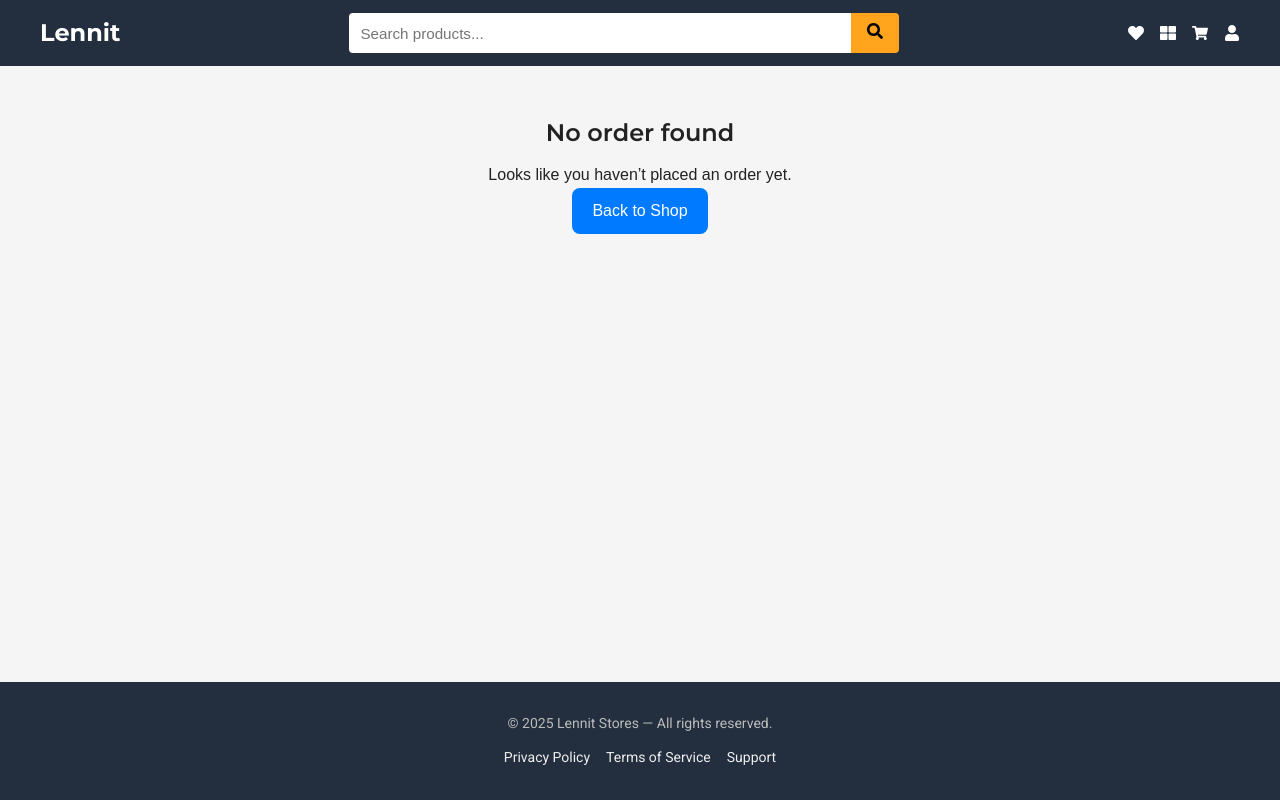
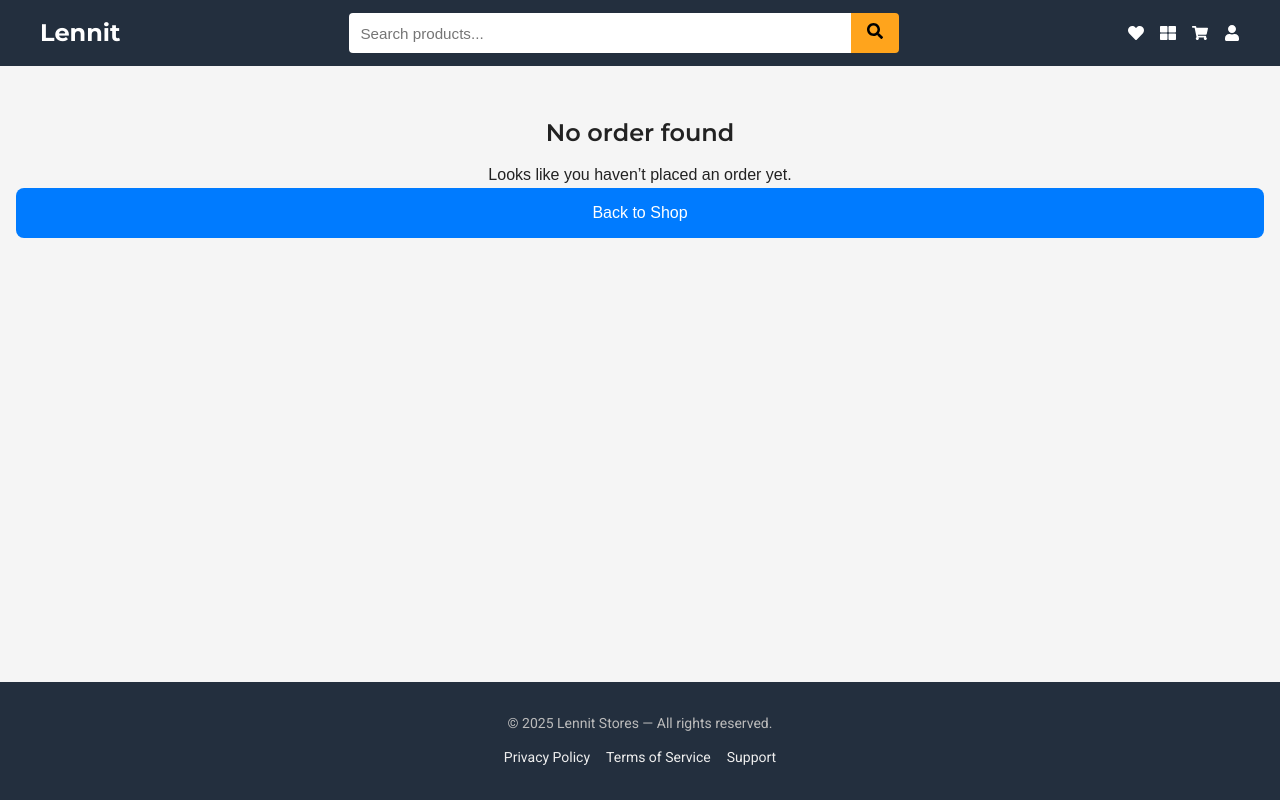
Before and after one commit to ay30bg/lennit.store, a React (Create React App) app: page /order-confirmation in a window 1280 px wide. Built offline with nearby package versions, Linux system fonts and the light colour scheme.

Commit message:
Update orderConfirmation.css

```diff
--- a/src/styles/orderConfirmation.css
+++ b/src/styles/orderConfirmation.css
@@ -107,12 +107,15 @@
 
 .btn-home {
   display: inline-block;
-  padding: 10px 20px;
+  width: 100%;              /* ✅ Full width */
+  text-align: center;       /* ✅ Center the text */
+  padding: 12px 0;
   background: #007bff;
   color: #fff;
   border-radius: 8px;
   text-decoration: none;
   font-weight: 500;
+  font-size: 1rem;
   transition: background 0.3s;
 }
 
```
